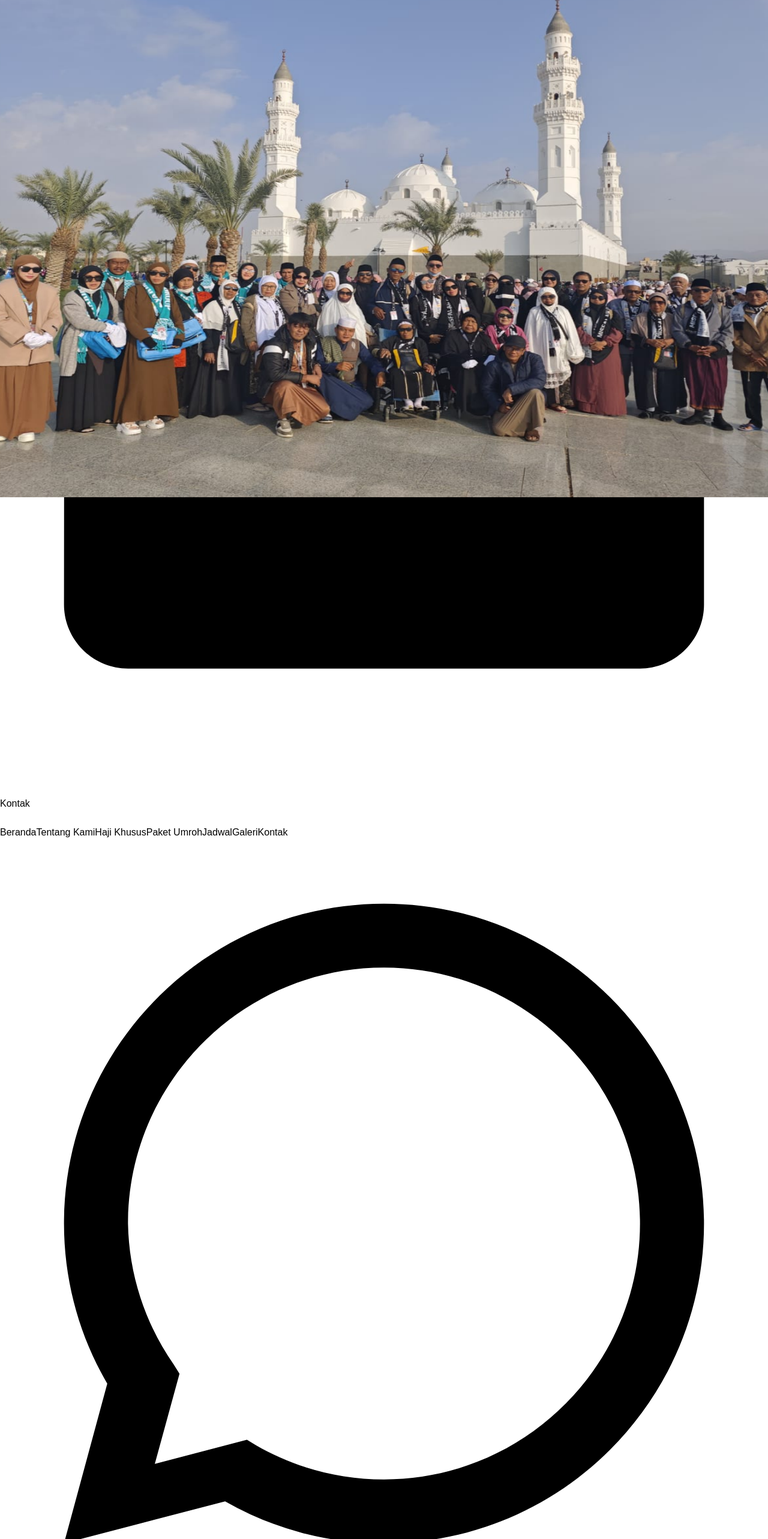
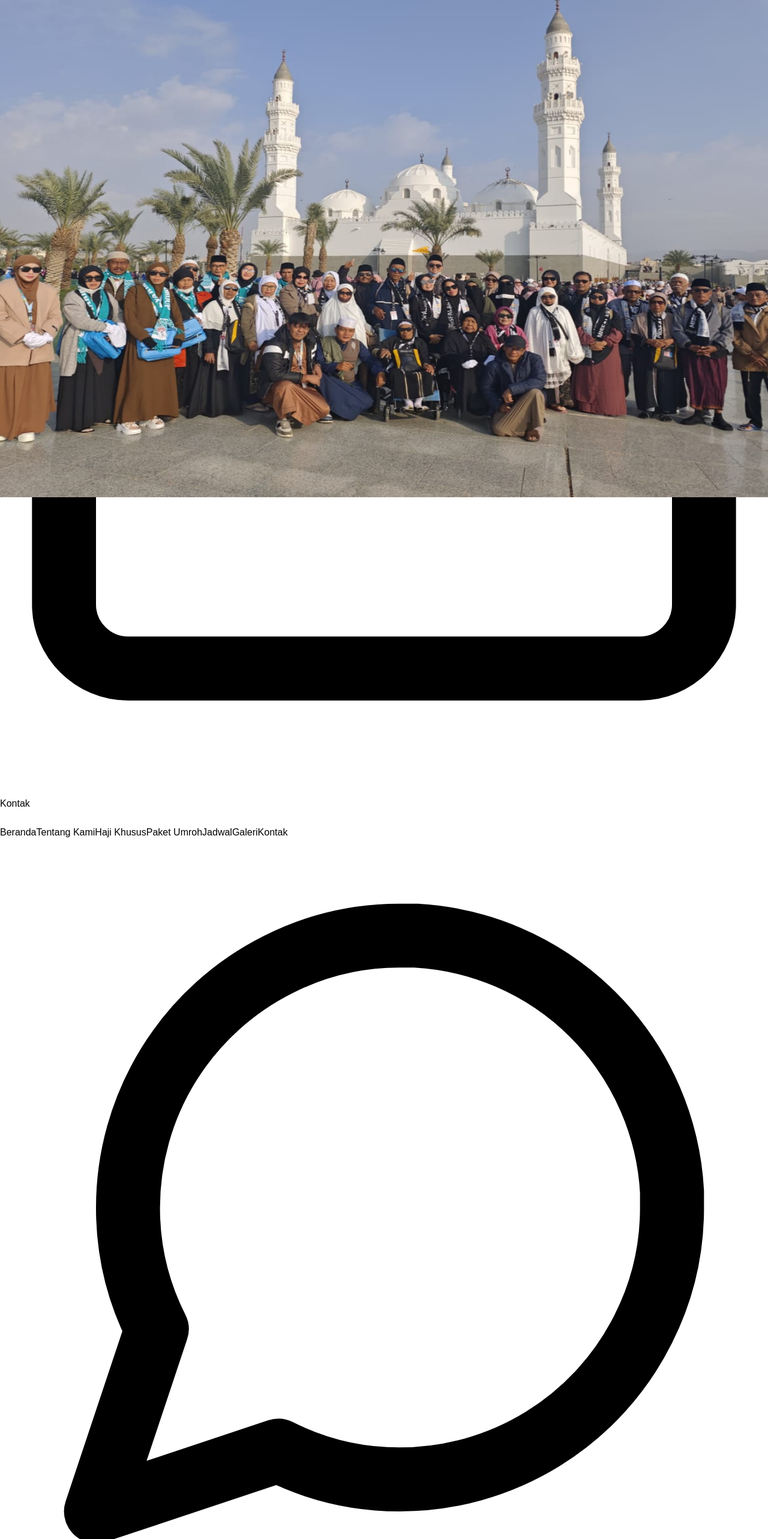
Before and after one commit to azrull00/cinghaji-travel-umroh, a Next.js app: page / in a window 1280 px wide. Shown: the top 2566 px of the page at 60% size. Built offline with nearby package versions, Linux system fonts and the light colour scheme.

Commit message:
Fix the icon and add the footer

```diff
--- a/src/app/layout.tsx
+++ b/src/app/layout.tsx
@@ -13,7 +13,7 @@ export const metadata: Metadata = {
   title: "Cing Haji Travel dan Umroh",
   description: "Biro perjalanan umroh dan haji terpercaya dengan legalitas lengkap dan pelayanan profesional",
   icons: {
-    icon: '/images/Logo/logo-cinghaji.jpg',
+    icon: '/logo-cinghaji.jpg',
   },
 };
 
@@ -26,8 +26,7 @@ export default function RootLayout({
     <html lang="id" className={`${poppins.variable}`}>
       <body className="font-poppins antialiased">
         <Navbar />
-        <div className="h-20 block md:hidden"></div>
-        <main className="bg-white">
+        <main className="min-h-screen bg-white pt-32 md:pt-0">
           {children}
         </main>
       </body>
--- a/src/components/Footer.tsx
+++ b/src/components/Footer.tsx
@@ -84,7 +84,7 @@ export default function Footer() {
                 <svg className="w-6 h-6 text-blue-300 flex-shrink-0" fill="none" stroke="currentColor" viewBox="0 0 24 24">
                   <path strokeLinecap="round" strokeLinejoin="round" strokeWidth="2" d="M3 5a2 2 0 012-2h3.28a1 1 0 01.948.684l1.498 4.493a1 1 0 01-.502 1.21l-2.257 1.13a11.042 11.042 0 005.516 5.516l1.13-2.257a1 1 0 011.21-.502l4.493 1.498a1 1 0 01.684.949V19a2 2 0 01-2 2h-1C9.716 21 3 14.284 3 6V5z" />
                 </svg>
-                <span className="text-blue-200 text-sm lg:text-base">+62 812 3456 7890 (Telepon)</span>
+                <span className="text-blue-200 text-sm lg:text-base">+62 812 9809 3910 (H. Taufik Hidayat)</span>
               </li>
                <li className="flex items-center gap-3">
                 <svg className="w-6 h-6 text-blue-300 flex-shrink-0" fill="none" stroke="currentColor" viewBox="0 0 24 24">
--- a/src/components/Navbar.tsx
+++ b/src/components/Navbar.tsx
@@ -18,6 +18,7 @@ export default function Navbar() {
   const [isMenuOpen, setIsMenuOpen] = useState(false);
   const [activeSection, setActiveSection] = useState('');
   const [isScrolled, setIsScrolled] = useState(false);
+  const [imageError, setImageError] = useState(false);
 
   // const toggleMenu = () => {
   //   setIsMenuOpen(!isMenuOpen);
@@ -80,12 +81,21 @@ export default function Navbar() {
           <div className="flex-shrink-0 flex items-center">
             <Link href="#beranda" className="flex items-center space-x-2 group font-bold">
               <div className="relative w-12 h-12 rounded-full overflow-hidden shadow-lg group-hover:shadow-xl transition-all duration-300">
+                {!imageError ? (
                   <Image
                     src="/images/Logo/logo-cinghaji.jpg"
                     alt="Cing Haji Travel Logo"
                     fill
+                    sizes="(max-width: 768px) 48px, 48px"
+                    priority
                     className="object-cover group-hover:scale-110 transition-transform duration-300"
+                    onError={() => setImageError(true)}
                   />
+                ) : (
+                  <div className="w-full h-full bg-blue-600 flex items-center justify-center text-white text-xl font-bold">
+                    CH
+                  </div>
+                )}
               </div>
               <span className={`ml-3 text-xl font-bold transition-colors duration-300 ${
                 isScrolled ? 'text-gray-900 group-hover:text-blue-600' : 'text-white group-hover:text-blue-100'
@@ -114,8 +124,9 @@ export default function Navbar() {
                 className="relative overflow-hidden bg-blue-600 text-white px-8 py-2.5 rounded-full font-semibold hover:bg-blue-700 transition-all duration-300 transform hover:scale-105 shadow-md hover:shadow-lg group"
               >
                 <span className="relative z-10 flex items-center space-x-2">
-                   <svg className="w-5 h-5" fill="currentColor" viewBox="0 0 24 24">
-                     <path d="M20 4H4c-1.1 0-1.99.9-1.99 2L2 18c0 1.1.9 2 2 2h16c1.1 0 2-.9 2-2V6c0-1.1-.9-2-2-2zm0 4l-8 5-8-5V6l8 5 8-5v2z"/>
+                   <svg xmlns="http://www.w3.org/2000/svg" className="w-5 h-5" viewBox="0 0 24 24" fill="none" stroke="currentColor" strokeWidth="2" strokeLinecap="round" strokeLinejoin="round">
+                     <path d="M4 4h16c1.1 0 2 .9 2 2v12c0 1.1-.9 2-2 2H4c-1.1 0-2-.9-2-2V6c0-1.1.9-2 2-2z"/>
+                     <polyline points="22,6 12,13 2,6"/>
                    </svg>
                   <span>Kontak</span>
                 </span>
@@ -144,7 +155,7 @@ export default function Navbar() {
       {/* Mobile Menu Dropdown */}
       <div
         className={`transform transition-all duration-300 ease-in-out ${isMenuOpen ? 'translate-x-0 opacity-100 visible' : 'translate-x-full opacity-0 invisible'} md:hidden fixed top-20 right-0 bottom-0 w-full bg-white/95 backdrop-blur-lg`}>
-        <div className="px-4 pt-4 pb-6 space-y-4 bg-white/95 backdrop-blur-lg">
+        <div className="px-4 pt-4 pb-6 space-y-4">
           {navLinks.map((link) => (
             <Link
               key={link.name}
@@ -162,8 +173,8 @@ export default function Navbar() {
             className="block mt-6 mx-4 bg-blue-600 text-white px-6 py-3 rounded-lg font-semibold text-center hover:bg-blue-700 transition-all duration-300 shadow-md hover:shadow-lg"
           >
             <div className="flex items-center justify-center space-x-2">
-              <svg className="w-5 h-5" fill="currentColor" viewBox="0 0 24 24">
-                 <path d="M12 2C6.486 2 2 6.486 2 12c0 1.825.494 3.535 1.352 5.004L2 22l5.035-1.316A9.945 9.945 0 0012 22c5.514 0 10-4.486 10-10S17.514 2 12 2zm0 18c-1.42 0-2.79-.369-4.006-1.072l-.277-.167-2.879.754.771-2.82-.181-.289A7.957 7.957 0 014 12c0-4.411 3.589-8 8-8s8 3.589 8 8-3.589 8-8 8z"/>
+              <svg xmlns="http://www.w3.org/2000/svg" className="w-5 h-5" viewBox="0 0 24 24" fill="none" stroke="currentColor" strokeWidth="2" strokeLinecap="round" strokeLinejoin="round">
+                <path d="M21 11.5a8.38 8.38 0 0 1-.9 3.8 8.5 8.5 0 0 1-7.6 4.7 8.38 8.38 0 0 1-3.8-.9L3 21l1.9-5.7a8.38 8.38 0 0 1-.9-3.8 8.5 8.5 0 0 1 4.7-7.6 8.38 8.38 0 0 1 3.8-.9h.5a8.48 8.48 0 0 1 8 8v.5z"/>
               </svg>
               <span>Hubungi WA</span>
             </div>
```
Lines whose indentation alone changed are shown as unchanged.
